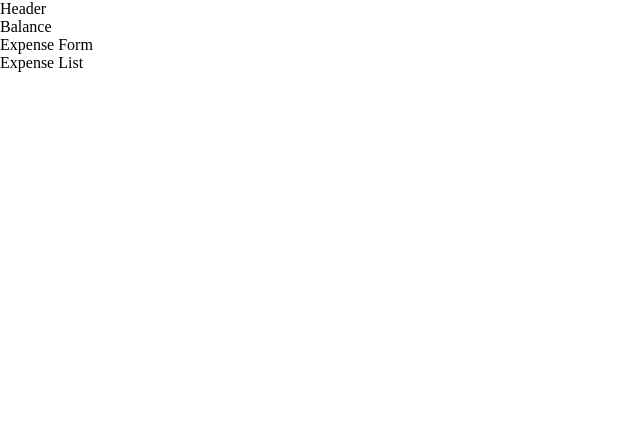
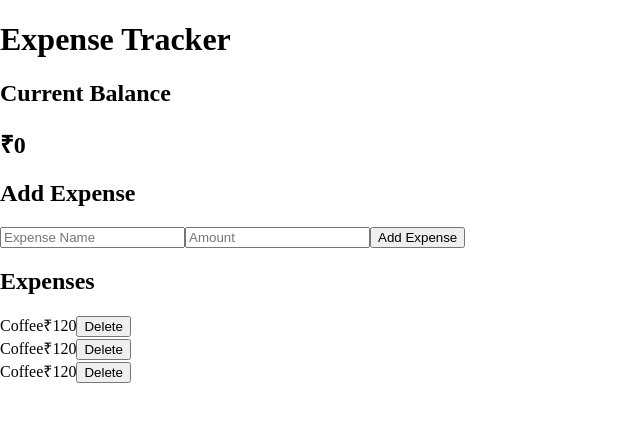
Before and after one commit to 248r1a66j4Jagadeesh-wq/expense-tracker-reducer, a React (Vite) app: page / in a window 1280 px wide. Shown: the top 422 px of the page, without its empty margins (0-640 px from the left). Built offline with nearby package versions, Linux system fonts and the light colour scheme.

Commit message:
Built static expense tracker UI

```diff
--- a/src/App.jsx
+++ b/src/App.jsx
@@ -3,13 +3,20 @@ import Balance from "./components/Balance";
 import ExpenseForm from "./components/ExpenseForm";
 import ExpenseList from "./components/ExpenseList";
 
+import "./App.css";
+
 function App() {
   return (
-    <div>
+    <div className="app">
+
       <Header />
+
       <Balance />
+
       <ExpenseForm />
+
       <ExpenseList />
+
     </div>
   );
 }
--- a/src/components/Balance.jsx
+++ b/src/components/Balance.jsx
@@ -1,8 +1,10 @@
 function Balance() {
   return (
-    <div>
-      Balance
-    </div>
+    <section className="balance">
+      <h2>Current Balance</h2>
+
+      <h1>₹0</h1>
+    </section>
   );
 }
 
--- a/src/components/ExpenseForm.jsx
+++ b/src/components/ExpenseForm.jsx
@@ -1,8 +1,28 @@
 function ExpenseForm() {
   return (
-    <div>
-      Expense Form
-    </div>
+    <section className="expense-form">
+
+      <h2>Add Expense</h2>
+
+      <form>
+
+        <input
+          type="text"
+          placeholder="Expense Name"
+        />
+
+        <input
+          type="number"
+          placeholder="Amount"
+        />
+
+        <button>
+          Add Expense
+        </button>
+
+      </form>
+
+    </section>
   );
 }
 
--- a/src/components/ExpenseItem.jsx
+++ b/src/components/ExpenseItem.jsx
@@ -1,7 +1,15 @@
 function ExpenseItem() {
   return (
-    <div>
-      Expense Item
+    <div className="expense-item">
+
+      <span>Coffee</span>
+
+      <span>₹120</span>
+
+      <button>
+        Delete
+      </button>
+
     </div>
   );
 }
--- a/src/components/ExpenseList.jsx
+++ b/src/components/ExpenseList.jsx
@@ -1,8 +1,16 @@
+import ExpenseItem from "./ExpenseItem";
+
 function ExpenseList() {
   return (
-    <div>
-      Expense List
-    </div>
+    <section className="expense-list">
+
+      <h2>Expenses</h2>
+
+      <ExpenseItem />
+      <ExpenseItem />
+      <ExpenseItem />
+
+    </section>
   );
 }
 
--- a/src/components/Header.jsx
+++ b/src/components/Header.jsx
@@ -1,8 +1,8 @@
 function Header() {
   return (
-    <div>
-      Header
-    </div>
+    <header className="header">
+      <h1>Expense Tracker</h1>
+    </header>
   );
 }
 
--- a/src/index.css
+++ b/src/index.css
@@ -1,5 +1,3 @@
 body{
-    margin:0;
-    padding:0;
-    box-sizing:border-box;
+  margin:0;
 }
```
